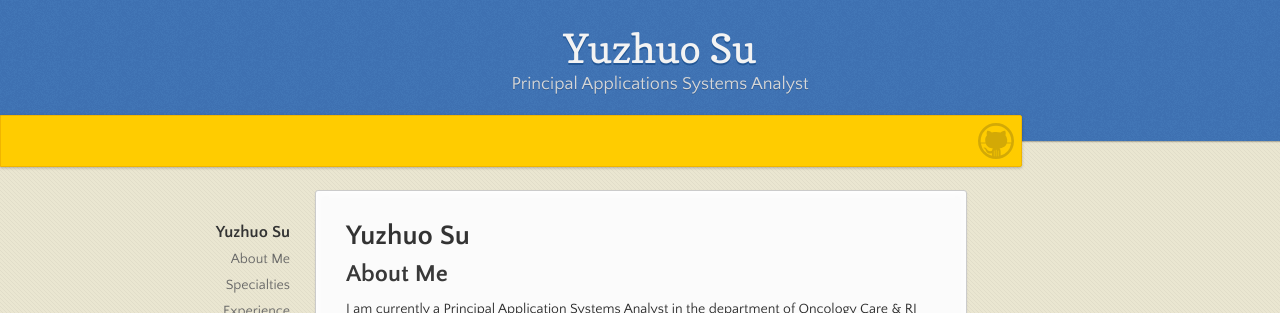
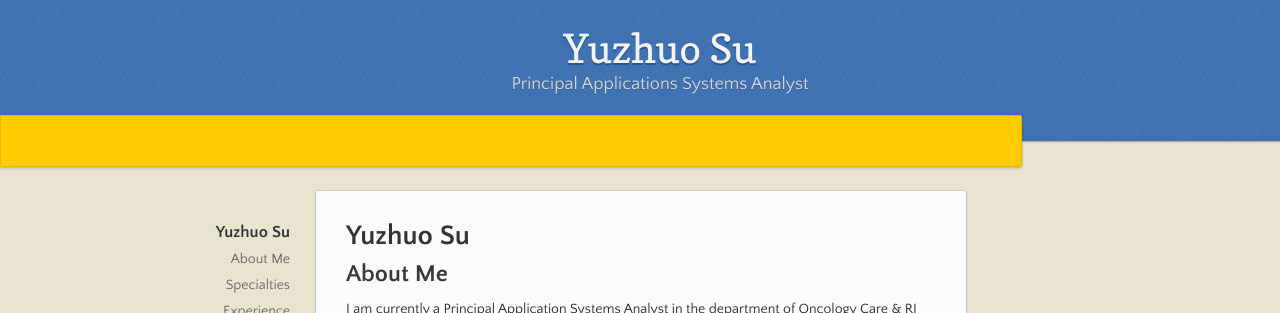
Before and after one commit to syzsuzy/syzsuzy.github.io, a Jekyll site: the page built from index.md, in a window 1280 px wide. Shown: the top 313 px of the page. Built offline with Jekyll 4.4.1, drawn with Linux system fonts in a browser that asks for light colours; our own code applies the rules of GitHub Pages for plain Markdown files.

Commit message:
Update default.html

```diff
--- a/_layouts/default.html
+++ b/_layouts/default.html
@@ -23,8 +23,8 @@
       </header>
 
       <div id="banner">
-        <span id="logo"></span>
         {% if site.show_downloads %}
+          <span id="logo"></span>
           <a href="{{ site.github.repository_url }}" class="button fork"><strong>View On GitHub</strong></a>
           <div class="downloads">
             <span>Downloads:</span>
```
